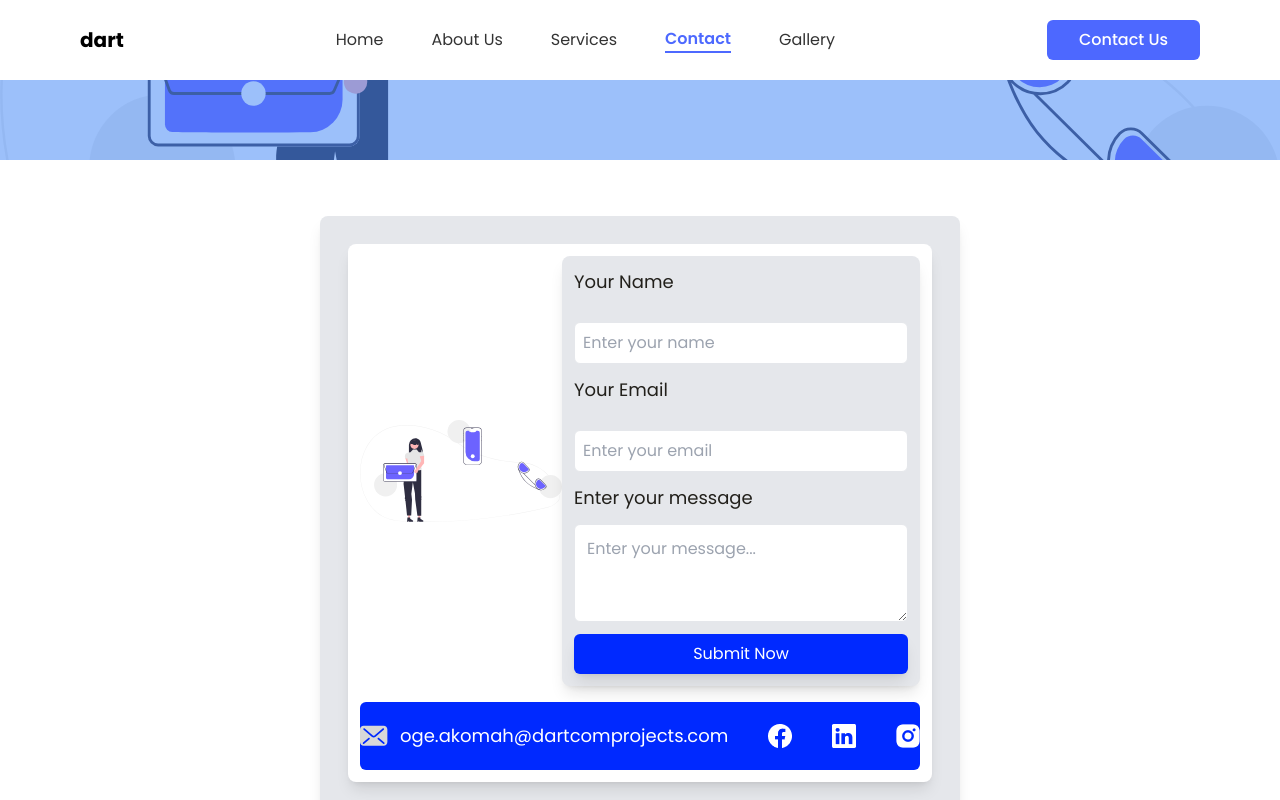
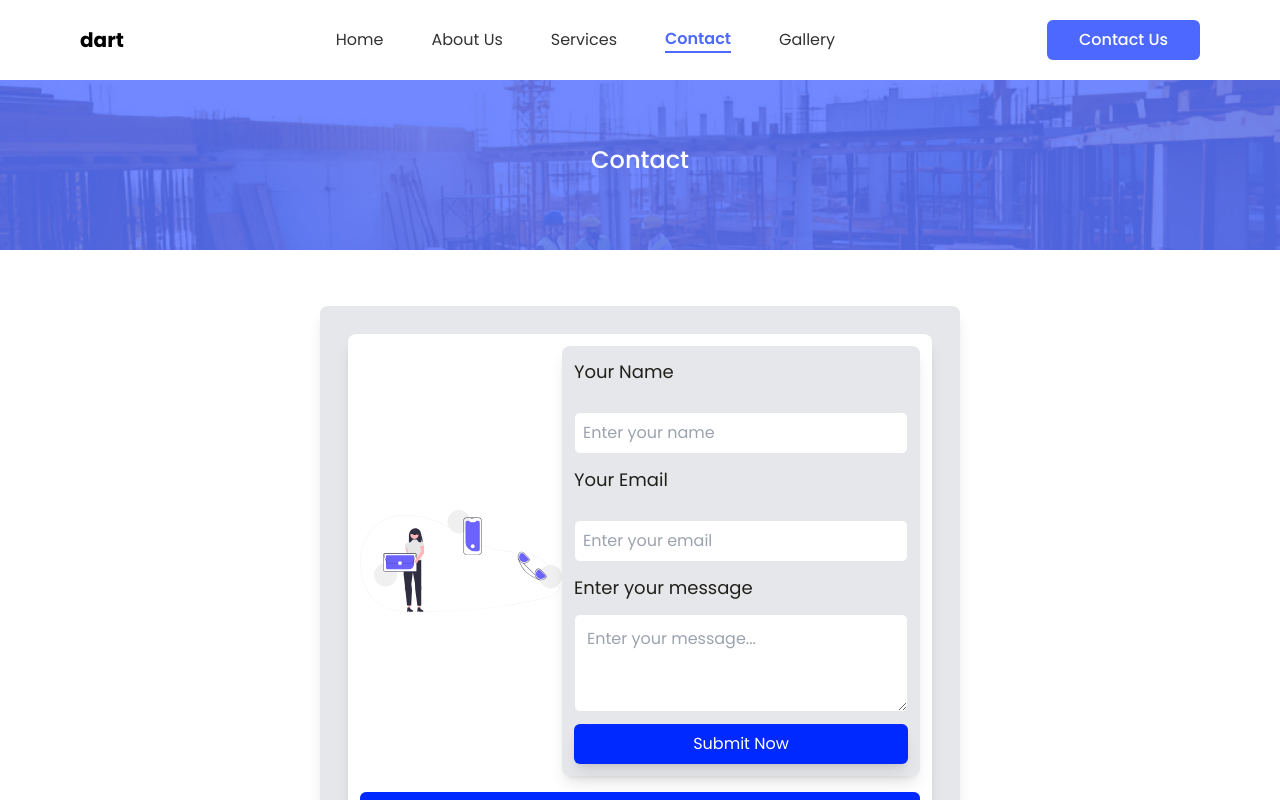
Before and after one commit to HaleTech-Services/-dartcom-, a React (Vite) app in the folder client/: page /contact in a window 1280 px wide. Shown: the top 800 px of the page. Built offline with nearby package versions, Linux system fonts and the light colour scheme.

Commit message:
Included HeroSection

```diff
--- a/client/src/routes/Contact.jsx
+++ b/client/src/routes/Contact.jsx
@@ -1,4 +1,4 @@
-import React, { useState } from "react";
+import React from "react";
 import Navbar from "../components/Navbar";
 import Footer from "../components/Footer";
 import contact_icon from "../assets/undraw_contact_us_re_4qqt.svg";
@@ -6,6 +6,7 @@ import facebook from "../assets/facebook.png";
 import pinterest from "../assets/pinterest.png";
 import linkedin from "../assets/linkedin.png";
 import mail_icon from "../assets/mail_icon.svg";
+import HeroSection from "../components/HeroSection";
 
 
 const Contact = () => {
@@ -16,18 +17,17 @@ const Contact = () => {
         </a>
     );
 
+    const p= 'Contact'
+
 
     return (
     <>
+        <main className='w-full'>
             <header>
                 <Navbar />
             </header>
 
-        <section className="w-full max-h-[10rem] overflow-hidden relative flex justify-center items-center">
-          <div className="w-full h-full absolute top-0 bottom-0 left-0 right-0 bg-blue-500 opacity-50 flex justify-center items-center">
-          </div>
-          <img src={contact_icon} alt="" className="w-full h-auto object-cover" />
-        </section>
+            <HeroSection p={p} />
 
             <div className="flex items-center justify-center gap-10 bg-gray-200 p-7 pb-10 rounded-lg shadow-lg my-14 mx-auto sm:w-full md:w-3/4 lg:w-1/2">
                 <div className="grid bg-white p-3 rounded-lg shadow-lg gap-4 sm:w-full md:w-full lg:w-full">
@@ -62,6 +62,7 @@ const Contact = () => {
             <footer>
                 <Footer />
             </footer>
+        </main>
     </>
     );
 };
```
Lines whose indentation alone changed are shown as unchanged.
